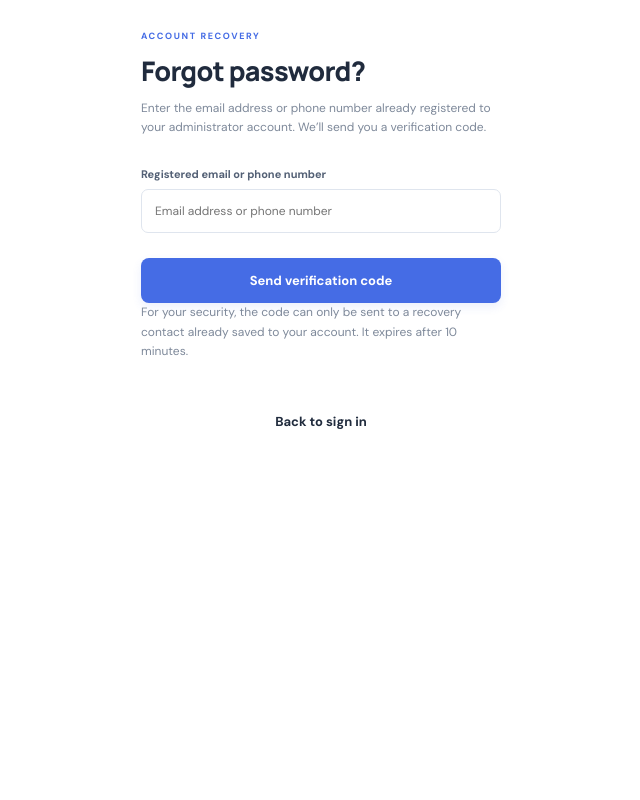
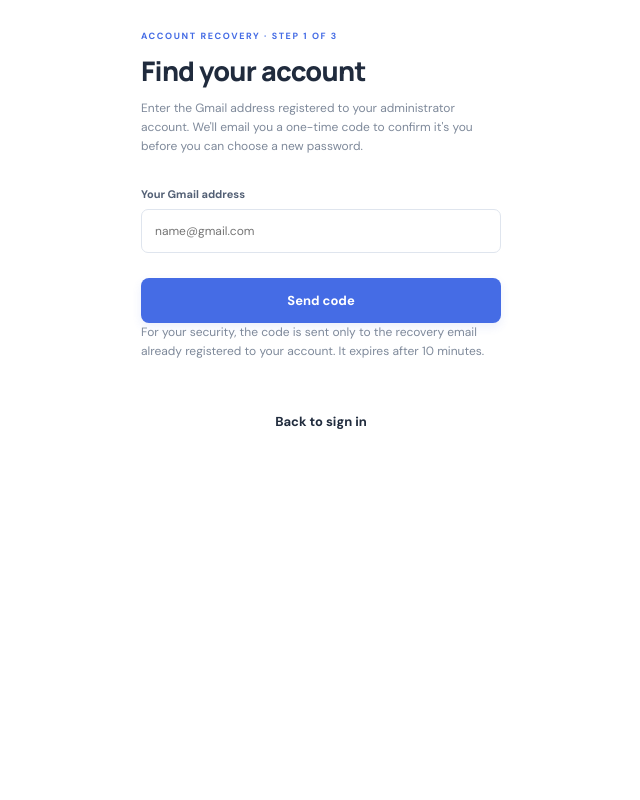
Before and after one commit to coderens/student-grade-analyzer, a Flask app: page /forgot-password in a window 1280 px wide. Shown: the whole page, without its empty margins (319-959 px from the left). Run offline with Flask 3, Linux system fonts and the light colour scheme; some libraries are stand-ins or nearby versions.

Commit message:
Improve Facebook-style password recovery steps

```diff
--- a/templates/forgot_password.html
+++ b/templates/forgot_password.html
@@ -1,16 +1,16 @@
-{% extends 'base.html' %}{% block title %}Forgot password{% endblock %}
+{% extends 'base.html' %}{% block title %}Find your account{% endblock %}
 {% block content %}
 <div class="login-panel">
-  <form class="login-card" method="post">
+  <form class="login-card recovery-card" method="post">
     <input type="hidden" name="csrf_token" value="{{ csrf_token }}">
-    <div class="eyebrow">ACCOUNT RECOVERY</div>
-    <h2>Forgot password?</h2>
-    <p class="muted">Enter the email address or phone number already registered to your administrator account. We’ll send you a verification code.</p>
-    <label>Registered email or phone number
-      <input name="contact" type="text" required autocomplete="email" inputmode="email" placeholder="Email address or phone number">
+    <div class="eyebrow">ACCOUNT RECOVERY · STEP 1 OF 3</div>
+    <h2>Find your account</h2>
+    <p class="muted recovery-intro">Enter the Gmail address registered to your administrator account. We'll email you a one-time code to confirm it's you before you can choose a new password.</p>
+    <label for="contact">Your Gmail address
+      <input id="contact" name="contact" type="email" required autocomplete="email" inputmode="email" placeholder="name@gmail.com">
     </label>
-    <button class="btn primary full" type="submit">Send verification code</button>
-    <p class="muted">For your security, the code can only be sent to a recovery contact already saved to your account. It expires after 10 minutes.</p>
+    <button class="btn primary full" type="submit">Send code</button>
+    <p class="muted recovery-note">For your security, the code is sent only to the recovery email already registered to your account. It expires after 10 minutes.</p>
     <a class="btn full" href="{{ url_for('login') }}">Back to sign in</a>
   </form>
 </div>
```
